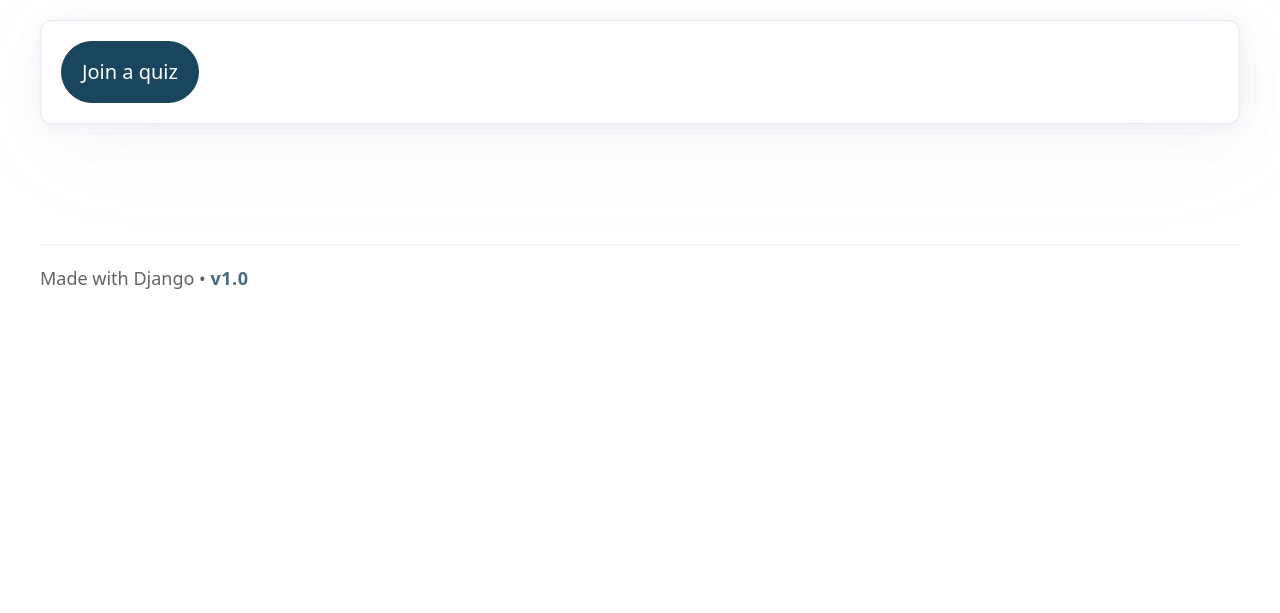
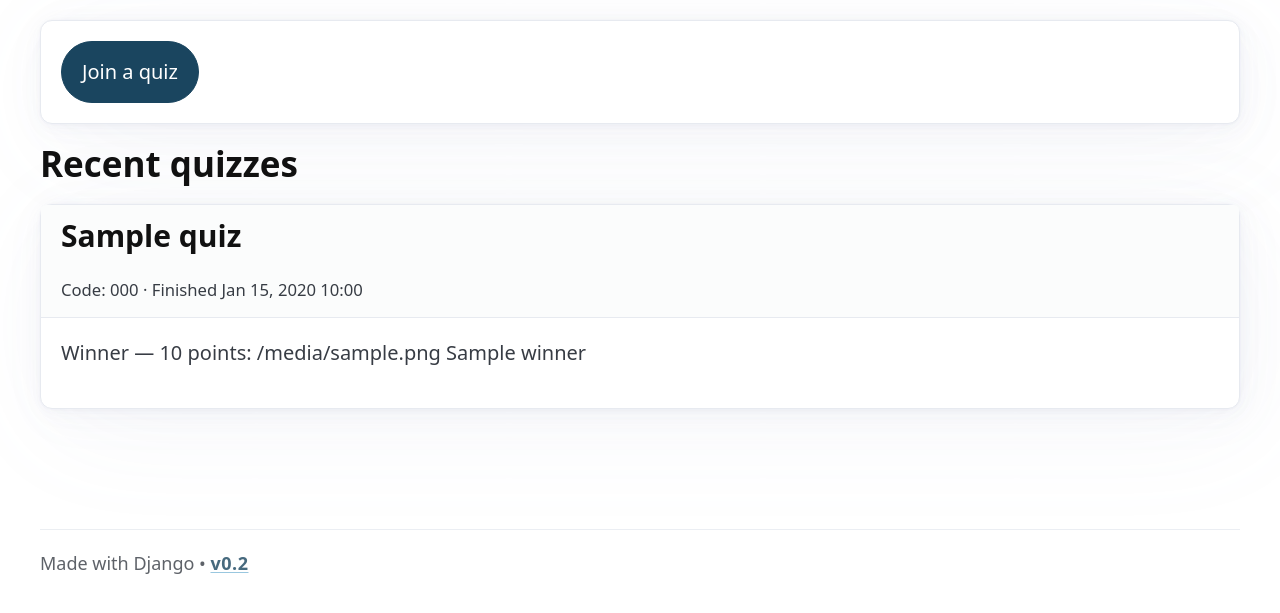
Before and after one commit to danielbprobert/django-quizApp, a Django app: template quiz/templates/quiz/home.html in a window 1280 px wide. Shown: the part 120-733 px from the top of the page. Run offline with Django 5.2, Linux system fonts and the light colour scheme; the template is opened without the code that fills it: most values are stand-ins (such as "Sample title", 1, 10 or a date in 2020); some libraries are stand-ins or nearby versions; some web fonts are replaced.

Commit message:
update to home page to include previous winners

```diff
--- a/quiz/templates/quiz/home.html
+++ b/quiz/templates/quiz/home.html
@@ -1,7 +1,44 @@
 {% extends "base.html" %}
+{% load humanize %} {# for naturaltime if you want it #}
 {% block title %}Home — Quiz{% endblock %}
+
 {% block content %}
   <article class="quiz-card">
     <a role="button" href="{% url 'quiz:join' %}">Join a quiz</a>
   </article>
+
+  <section class="recent-quizzes">
+    <h2>Recent quizzes</h2>
+
+    {% if recent %}
+      {% for item in recent %}
+        <article class="quiz-card">
+          <header class="quiz-card__header">
+            <h3>{{ item.quiz.title }}</h3>
+            <small>
+              Code: {{ item.quiz.access_code }}
+              · Finished {{ item.quiz.finished_at|date:"M j, Y H:i" }}
+              {# or: {{ item.quiz.finished_at|naturaltime }} #}
+            </small>
+          </header>
+
+          {% if item.winners %}
+            <p>
+              Winner{% if item.winners|length > 1 %}s{% endif %} — {{ item.top_score }} point{% if item.top_score != 1 %}s{% endif %}:
+              {% for a in item.winners %}
+                <span class="winner-pill">
+                  {% if a.avatar %}<span class="avatar">{{ a.avatar }}</span>{% endif %}
+                  {{ a.name|default:"Player " }}{% if not a.name %}{{ a.id }}{% endif %}
+                </span>{% if not forloop.last %}, {% endif %}
+              {% endfor %}
+            </p>
+          {% else %}
+            <p><em>No players for this quiz.</em></p>
+          {% endif %}
+        </article>
+      {% endfor %}
+    {% else %}
+      <p>No finished quizzes yet. Run one and they’ll show up here! 🎉</p>
+    {% endif %}
+  </section>
 {% endblock %}
--- a/templates/base.html
+++ b/templates/base.html
@@ -30,7 +30,7 @@
 
     <footer class="container small" style="margin-top:2rem">
       <hr>
-      <p>Made with Django • <span class="brand">v1.0</span></p>
+      <p>Made with Django • <span class="brand"><a href="https://github.com/danielbprobert/django-quizApp" target="_blank">v0.2</a></span></p>
     </footer>
     {% block scripts %}{% endblock %}
   </body>
```
Also changed, not shown: quiz/views.py (+26 -1 lines).
